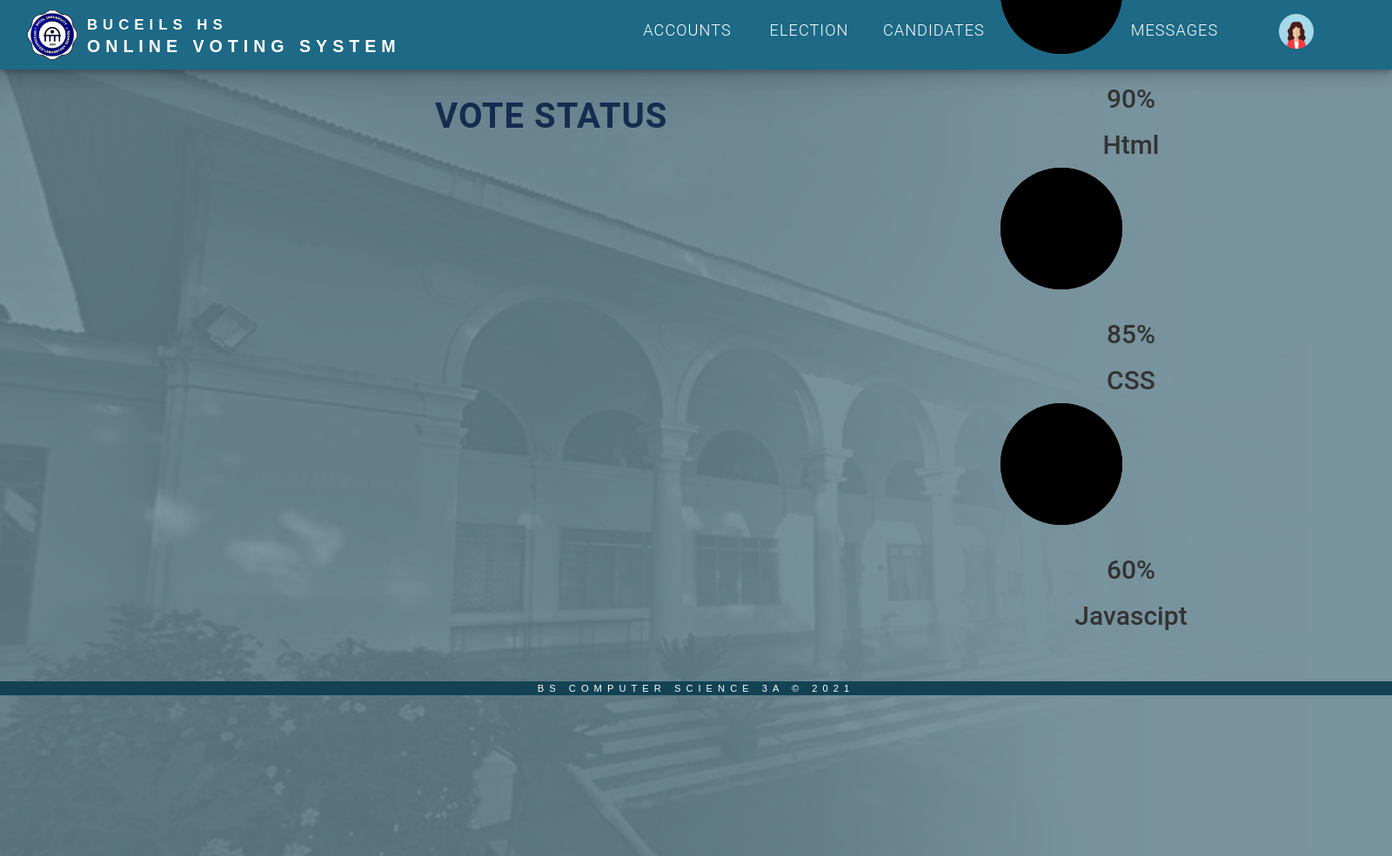
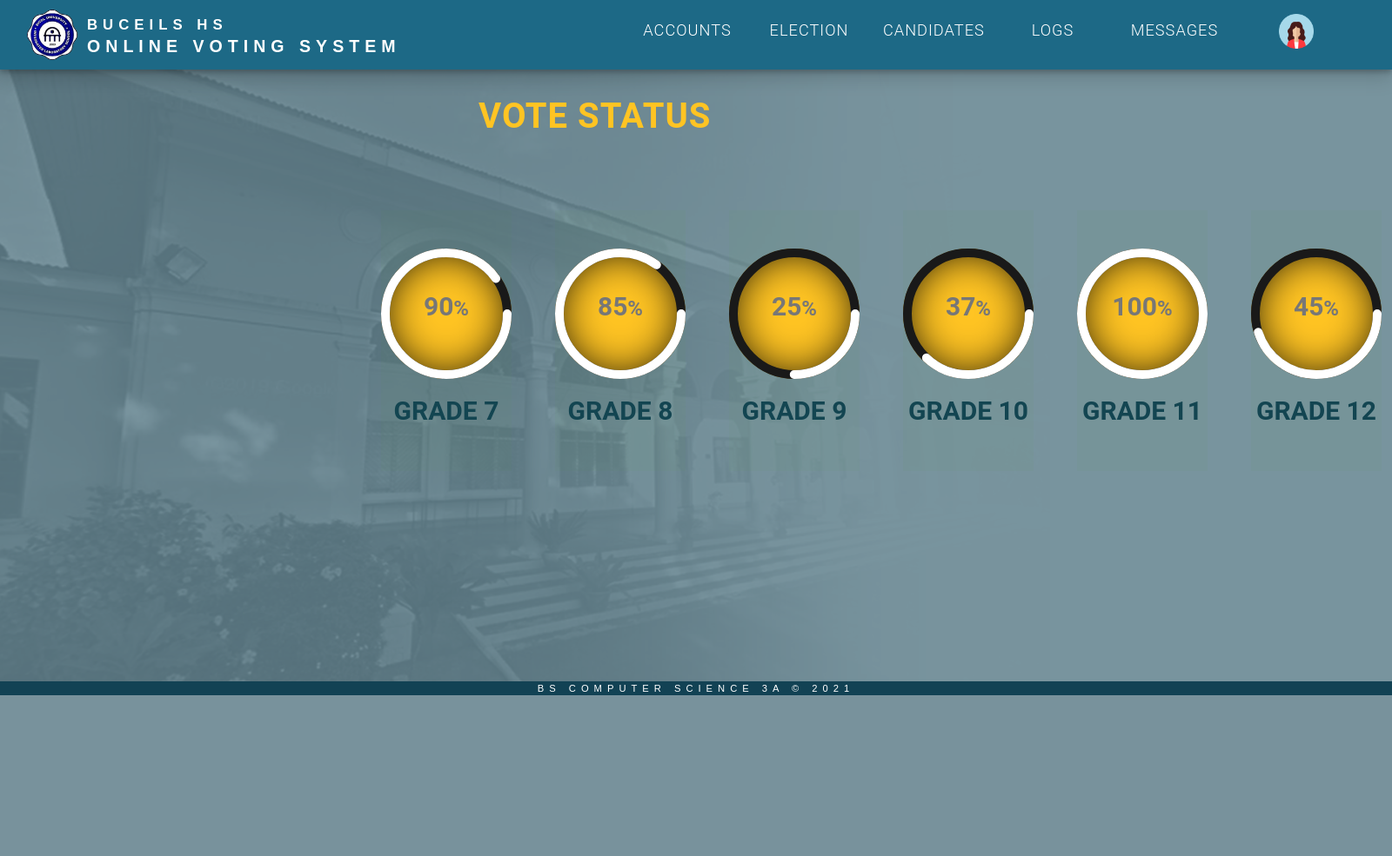
Before and after one commit to BSCS-3A/Monitoring, a PHP site: page /Front_v2.0.html in a window 1600 px wide. Shown: the whole page at 87% size. After the commit the page ends 800 px from the top, so only its background shows below. Run offline with PHP 8.4, Linux system fonts and the light colour scheme; some libraries are stand-ins or nearby versions.

Commit message:
vote status update

```diff
--- a/Admin/Front_v2.0.html
+++ b/Admin/Front_v2.0.html
@@ -84,10 +84,11 @@
         <!--end of list-->
     </nav>
 
-    <div class="elecstat">
+    <div class="votestat">
         <p><b>VOTE STATUS</b></p>
     </div>
 
+    <div class="con">
     <div class="container">
         <div class="card">
             <div class ="box">
@@ -100,7 +101,7 @@
                         <h2>90<span>%</span></h2>
                     </div>
                 </div>
-                <h2 class>Html</h2>
+                <h2 class><b>GRADE 7</b></h2>
             </div>
         </div>
         <div class="card">
@@ -114,7 +115,7 @@
                         <h2>85<span>%</span></h2>
                     </div>
                 </div>
-                <h2 class>CSS</h2>
+                <h2 class><b>GRADE 8</b></h2>
             </div>
         </div>
         <div class="card">
@@ -125,13 +126,58 @@
                         <circle cx="70" cy="70" r="70"></circle>
                     </svg>
                     <div class="number">
-                        <h2>60<span>%</span></h2>
+                        <h2>25<span>%</span></h2>
                     </div>
                 </div>
-                <h2 class>Javascipt</h2>
+                <h2 class><b>GRADE 9</b></h2>
             </div>
         </div>
+        <div class="card">
+            <div class ="box">
+                <div class="percent">
+                    <svg>
+                        <circle cx="70" cy="70" r="70"></circle>
+                        <circle cx="70" cy="70" r="70"></circle>
+                    </svg>
+                    <div class="number">
+                        <h2>37<span>%</span></h2>
+                    </div>
+                </div>
+                <h2 class><b>GRADE 10</b></h2>
+            </div>
+        </div>
+        <div class="card">
+            <div class ="box">
+                <div class="percent">
+                    <svg>
+                        <circle cx="70" cy="70" r="70"></circle>
+                        <circle cx="70" cy="70" r="70"></circle>
+                    </svg>
+                    <div class="number">
+                        <h2>100<span>%</span></h2>
+                    </div>
+                </div>
+                <h2 class><b>GRADE 11</b></h2>
+            </div>
+        </div>
+        <div class="card">
+            <div class ="box">
+                <div class="percent">
+                    <svg>
+                        <circle cx="70" cy="70" r="70"></circle>
+                        <circle cx="70" cy="70" r="70"></circle>
+                    </svg>
+                    <div class="number">
+                        <h2>45<span>%</span></h2>
+                    </div>
+                </div>
+                <h2 class><b>GRADE 12</b></h2>
+            </div>
+        </div>
+        </div>
     </div>
+</div>
+
 
     <div class="footer">
         <p>BS COMPUTER SCIENCE 3A © 2021</p>
--- a/Admin/assets/css/style.css
+++ b/Admin/assets/css/style.css
@@ -17,7 +17,6 @@ nav{
   background: #1d6986;
   box-shadow: 0 10px 20px rgba(0, 0, 0, .15 ),
               0 3px 6px rgba(0, 0, 0, .23);
-
 }
 nav:after{
   content: '';
@@ -335,6 +334,7 @@ div li span {
   padding: 1rem;
 }
 
+/*On-Going Election*/
 .position1, .position2, .position3, .position4,
 .position5, .position6, .position7, .position8,
 .position9, .position10, .position11, .position12{
@@ -420,7 +420,6 @@ div li span {
   margin-left: 60px;
 }
 
-
 .vote_level{
   background: #ffffff;
   width: 90%;
@@ -461,3 +460,177 @@ div li span {
 .warning {color: orange;}
 .danger {color: red;}
 .default {color: black;}
+
+/* vote status */
+
+.votestat p{
+  font-family: Roboto black;
+  color: #ffc423;
+  font-weight: inherit;
+  font-size: 40px;
+  position: relative;
+  letter-spacing: 1px;
+  margin-left:550px;
+  margin-top: 25px;
+ }
+
+.con{
+    display: flex;
+    margin-left: 373px;
+    margin-top: 330px;
+    max-width: 10px;
+}
+
+.container{
+  position: relative;
+  width: 900px;
+  display: flex;
+  justify-content: space-around;
+}
+
+.container .card{
+  position: relative;
+  width: 250px;
+  display:flex;
+  justify-content: center;
+  align-items: center;
+  height: 300px;
+  border-radius: 4px;
+  text-align: center;
+  margin-left: 50px;
+  transition: 0.5s;
+}
+
+.container .card:hover{
+  transform:translateY(-10px);
+  box-shadow: 0 15px 35px rgba(160, 137, 10, 0.788);
+}
+
+.container .card:before{
+  content: '';
+  position: absolute;
+  top: 0;
+  left: 0%;
+  width: 100%;
+  height: 100%;
+  background: rgba(73, 163, 0, 0.03);
+  pointer-events: none;
+  z-index:1;
+}
+
+.percent{
+  position:relative;
+  width: 150px;
+  height: 150px;
+  border-radius: 50%;
+  box-shadow:inset 0 0 50px #000;
+  background:#ffc423;
+  z-index: 1000;
+}
+
+.percent .number{
+  position: absolute;
+  top: 0;
+  left: 0;
+  width: 100%;
+  height: 100;
+  display: flex;
+  justify-content: center;
+  align-items: center;
+  border-radius: 50%;
+}
+
+.percent .number h2{
+  color:#777;
+  font-weight: 700;
+  margin-top: 50px;
+  font-size: 30px;
+  transition: 0.5s;
+}
+
+.box h2{
+  color:#124254;
+  font-family: Roboto;
+}
+
+.card:hover .percent .number h2{
+  color: #124254;
+  font-size: 60px;
+}
+
+.percent .number h2 span{
+  font-size:24px;
+  color: #777;
+  transition: 0.5s;
+}
+
+.card:hover .percent .number h2 span{
+  color: #fff;
+}
+
+.text{
+  position: relative;
+  color: #777;
+  margin-top: 20px;
+  font-weight:700;
+  font-size: 18px;
+  letter-spacing: 1px;
+  text-transform: uppercase;
+  transition: 0.5s;
+}
+
+.card:hover .text{
+  color: #fff;
+}
+
+svg{
+  position: relative;
+  width: 150px;
+  height:150px;
+  z-index:1000;
+}
+
+svg circle{
+  width: 100%;
+  height: 100%;
+  fill: none;
+  stroke: #191919;
+  stroke-width: 10;
+  stroke-linecap: round;
+  transform: translate(5px, 5px);
+}
+
+svg circle:nth-child(2){
+  stroke-dasharray: 440;
+  stroke-dashoffset: 440;
+}
+
+.card:nth-child(1) svg circle:nth-child(2){
+  stroke-dashoffset: calc(440 - (440 * 90) / 100);
+  stroke: white;
+}
+
+.card:nth-child(2) svg circle:nth-child(2){
+  stroke-dashoffset: calc(440 - (440 * 85) / 100);
+  stroke:white;
+}
+
+.card:nth-child(3) svg circle:nth-child(2){
+  stroke-dashoffset: calc(440 - (440 * 25) / 100);
+  stroke: white;
+}
+
+.card:nth-child(4) svg circle:nth-child(2){
+  stroke-dashoffset: calc(440 - (440 * 37) / 100);
+  stroke:  white;
+}
+
+.card:nth-child(5) svg circle:nth-child(2){
+  stroke-dashoffset: calc(440 - (440 * 100) / 100);
+  stroke:   white;
+}
+
+.card:nth-child(6) svg circle:nth-child(2){
+  stroke-dashoffset: calc(440 - (440 * 45) / 100);
+  stroke:   white;
+}
```
